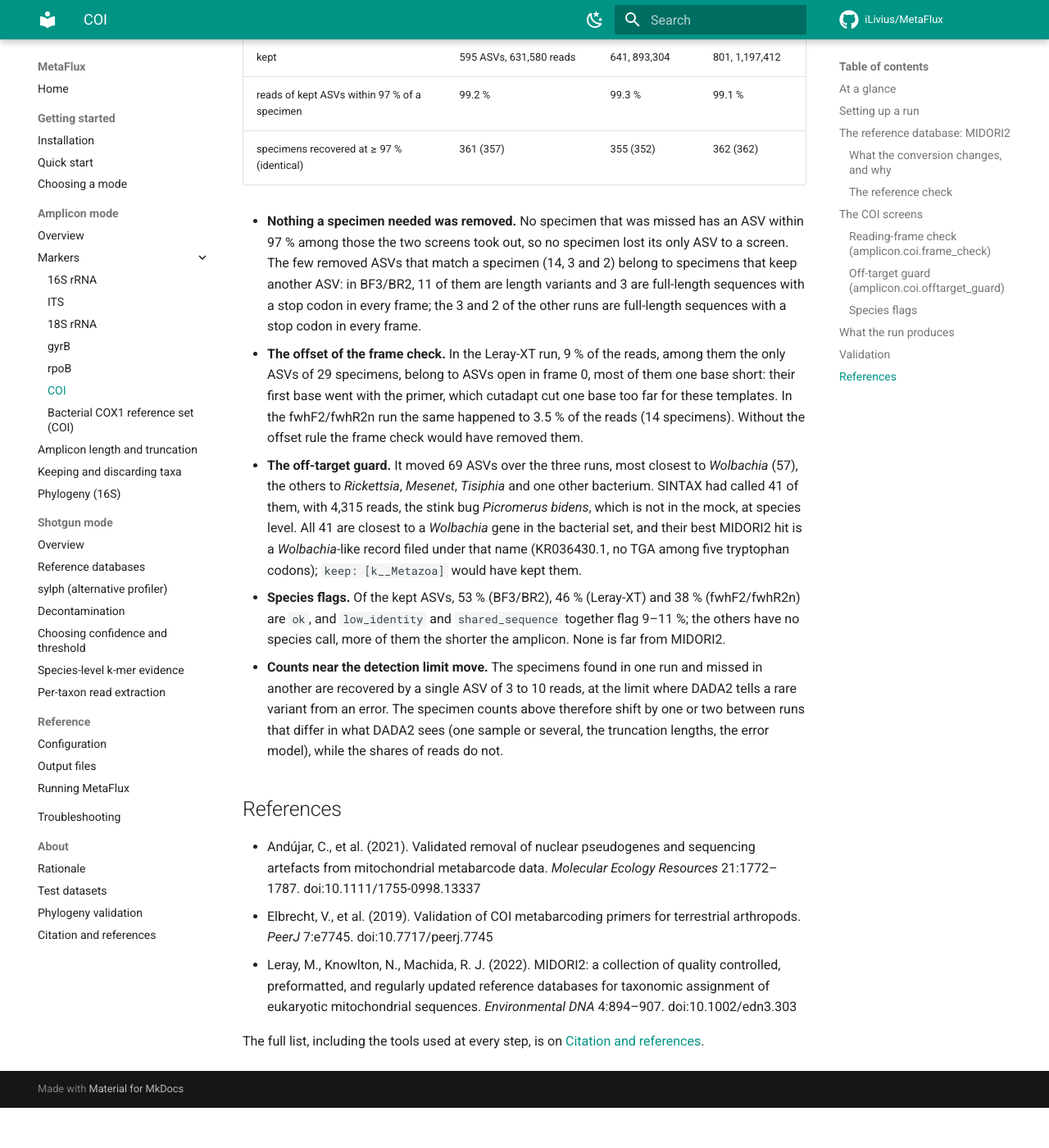
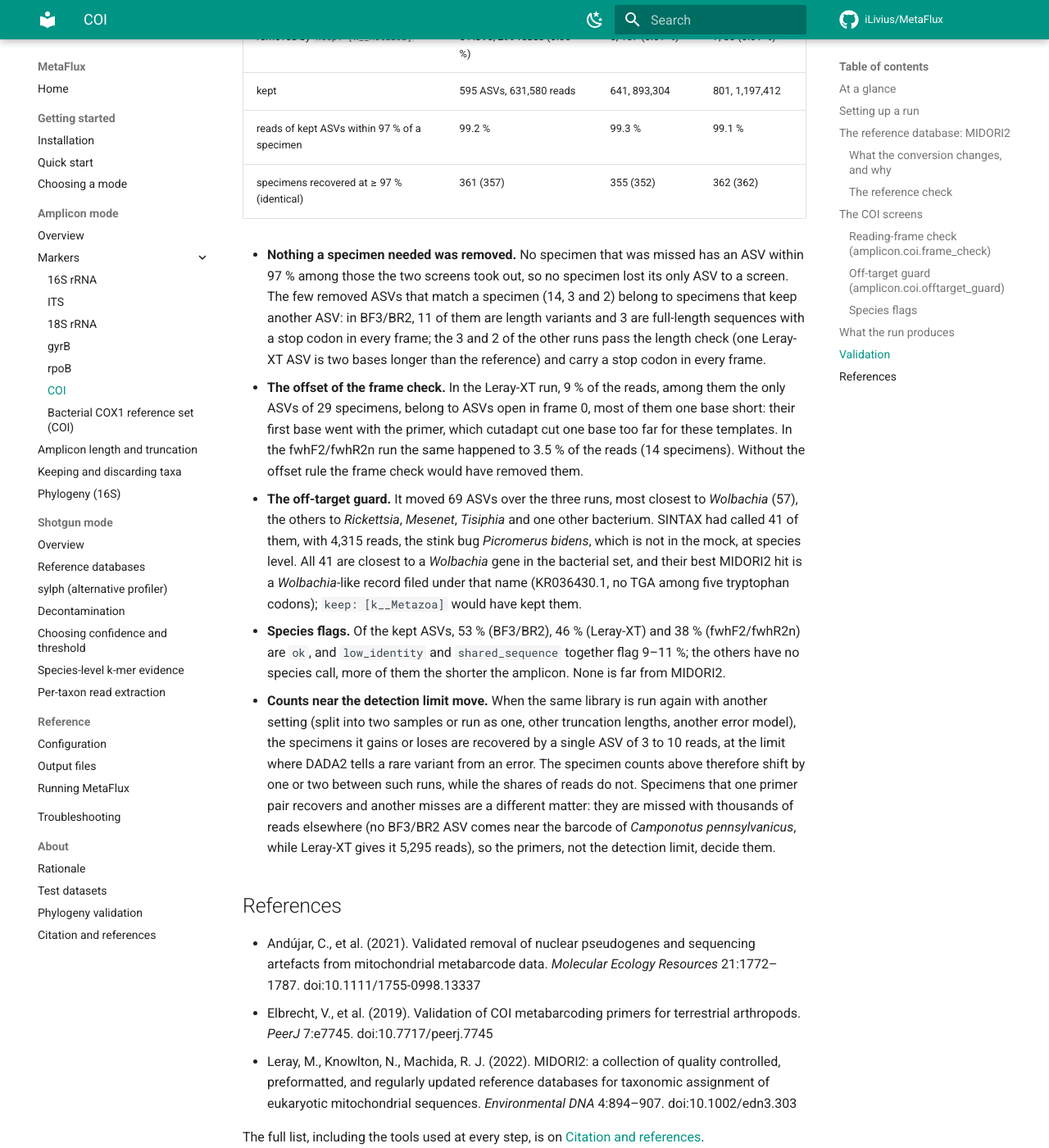
Before and after one commit to iLivius/MetaFlux, an MkDocs documentation site: the page built from docs/amplicon/markers/coi.md, in a window 1280 px wide and 1400 px high, scrolled down 8164 px. Shown: the whole window at 82% size. Built offline with MkDocs 1.6.1 and Material for MkDocs 9.7.7, drawn with Linux system fonts in a browser that asks for light colours; comment, search, counter and statistics services are not loaded; before the commit the page ends 9515 px from its top, so only the background shows below that; some of the changed text lies outside the part shown.

Commit message:
COI docs: corrections after review of the validation numbers
- The note "Counts near the detection limit move" now says what the data show.
  Between re-runs of the same library (split into two samples or run as one,
  other truncation lengths, another error model) the specimens gained or lost
  are recovered by one ASV of 3 to 10 reads. Between primer pairs the missed
  specimens have thousands of reads elsewhere (no BF3/BR2 ASV comes near the
  barcode of Camponotus pennsylvanicus, while Leray-XT gives it 5,295 reads),
  so those differences are the primers' doing, not the detection limit's.
- SINTAX timing: 71 to 86 s in all 14 logged runs on the insect mock libraries
  (seven validation runs, four development runs and the three re-runs of the
  screens, which ran SINTAX again), not "ten runs"; the screens 53 to 87 s.
- The memory figures (8.3 and 8.4 GB) have no benchmark file behind them, so
  the COI page and the configuration reference say they date from the
  development run with 717 ASVs and are approximate, instead of "measured once".
- The three Leray-XT ASVs removed by the frame check pass the length check
  rather than being "full-length": one is 315 bp against a 313-bp reference.
- The 41 Picromerus bidens calls are 41 of the 69 guard ASVs over the three
  runs, not of a per-run range of 16 to 27 (test-datasets page).
- The orientation warning box says that 910,014 is the number of pairs fixed
  keeps after primer trimming, not the size of the library.

```diff
--- a/docs/amplicon/markers/coi.md
+++ b/docs/amplicon/markers/coi.md
@@ -30,7 +30,7 @@
 | Rank model | `Domain;Kingdom;Phylum;Class;Order;Family;Genus;Species` |
 | COI screens | reading-frame check and off-target guard, both on by default (`amplicon.coi`) |
 | Primers | none are shipped; validated with BF3/BR2, Leray-XT and fwhF2/fwhR2n (below) |
-| Memory and time | SINTAX against MIDORI2 holds about 8.3 GB and takes 1 to 1.5 minutes (71 to 86 s for 683 to 909 ASVs on 8 threads, over ten runs of the insect mock libraries below); the COI screens about 8.4 GB and about a minute (55 to 87 s). The two memory figures were measured once, during development, and not again in the validation runs |
+| Memory and time | SINTAX against MIDORI2 holds about 8.3 GB and takes 1 to 1.5 minutes (71 to 86 s for 683 to 909 ASVs on 8 threads, in all 14 logged runs on libraries of the insect mock used below); the COI screens about 8.4 GB and about a minute (53 to 87 s). The two memory figures date from the development run with 717 ASVs; no benchmark file records them, and the validation runs measured time only, so treat them as approximate |
 
 ## Setting up a run
 
@@ -82,9 +82,9 @@
     orientations, and from v2.6.0 on it handles them: it swaps the two mates of each
     reversed pair back, so that DADA2 merges them to the full amplicon. On the BF3/BR2
     library run both ways, `mixed` on the files as distributed and `fixed` on the swapped
-    files gave the same 595 kept ASVs and the same 361 specimens; `mixed` dropped 509 of
-    the 910,014 pairs (0.06 %), those whose primer Cutadapt found from fewer than 10
-    bases. See
+    files gave the same 595 kept ASVs and the same 361 specimens; `mixed` dropped 509
+    (0.06 %) of the 910,014 pairs that `fixed` keeps after primer trimming, those whose
+    primer Cutadapt found from fewer than 10 bases. See
     [the mixed-orientation second pass](../overview.md#the-mixed-orientation-second-pass).
 
 ## The reference database: MIDORI2
@@ -298,8 +298,9 @@
   97 % among those the two screens took out, so no specimen lost its only ASV to a
   screen. The few removed ASVs that match a specimen (14, 3 and 2) belong to specimens
   that keep another ASV: in BF3/BR2, 11 of them are length variants and 3 are full-length
-  sequences with a stop codon in every frame; the 3 and 2 of the other runs are
-  full-length sequences with a stop codon in every frame.
+  sequences with a stop codon in every frame; the 3 and 2 of the other runs pass the
+  length check (one Leray-XT ASV is two bases longer than the reference) and carry a stop
+  codon in every frame.
 - **The offset of the frame check.** In the Leray-XT run, 9 % of the reads, among them
   the only ASVs of 29 specimens, belong to ASVs open in frame 0, most of them one base
   short: their first base went with the primer, which cutadapt cut one base too far for
@@ -316,11 +317,15 @@
   (fwhF2/fwhR2n) are `ok`, and `low_identity` and `shared_sequence` together flag 9–11 %;
   the others have no species call, more of them the shorter the amplicon. None is far from
   MIDORI2.
-- **Counts near the detection limit move.** The specimens found in one run and missed in
-  another are recovered by a single ASV of 3 to 10 reads, at the limit where DADA2 tells
-  a rare variant from an error. The specimen counts above therefore shift by one or two
-  between runs that differ in what DADA2 sees (one sample or several, the truncation
-  lengths, the error model), while the shares of reads do not.
+- **Counts near the detection limit move.** When the same library is run again with
+  another setting (split into two samples or run as one, other truncation lengths,
+  another error model), the specimens it gains or loses are recovered by a single ASV of
+  3 to 10 reads, at the limit where DADA2 tells a rare variant from an error. The
+  specimen counts above therefore shift by one or two between such runs, while the shares
+  of reads do not. Specimens that one primer pair recovers and another misses are a
+  different matter: they are missed with thousands of reads elsewhere (no BF3/BR2 ASV
+  comes near the barcode of *Camponotus pennsylvanicus*, while Leray-XT gives it 5,295
+  reads), so the primers, not the detection limit, decide them.
 
 ## References
 
```
Also changed, not shown: docs/about/test-datasets.md (+4 -4 lines), docs/reference/configuration.md (+2 -2 lines).
